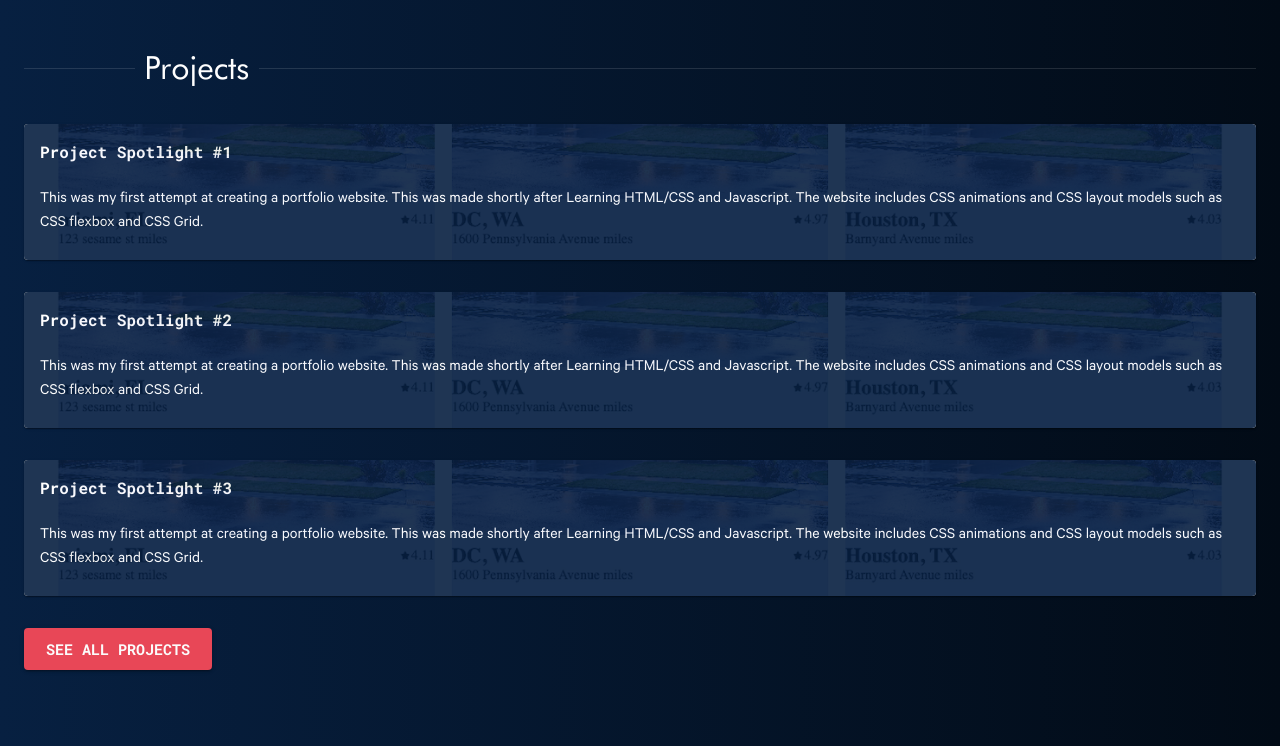
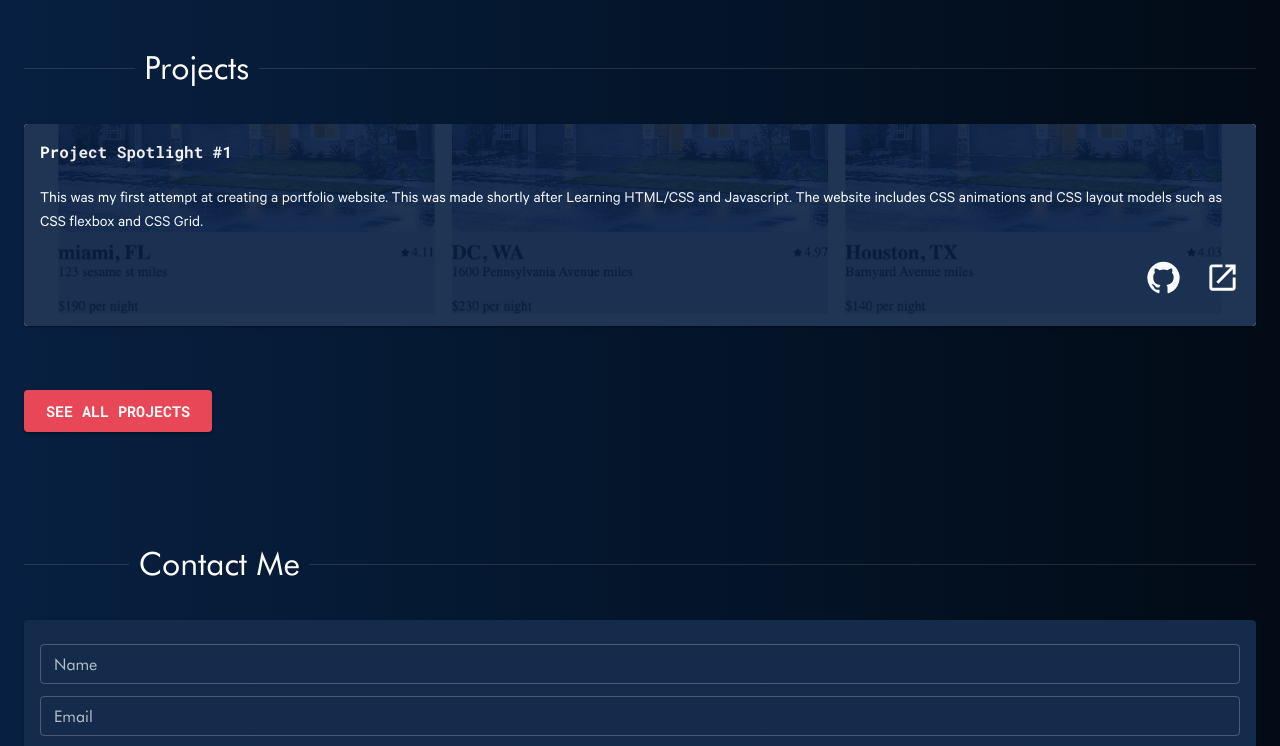
Before and after one commit to mmertune-deprecated-projects/Personal-Portfolio3, a React (Create React App) app: page / in a window 1280 px wide. Shown: the part 1220-1966 px from the top of the page. Built offline with nearby package versions, Linux system fonts and the light colour scheme.

Commit message:
fixed icon size throughout page and added structure to project card

```diff
--- a/src/App.css
+++ b/src/App.css
@@ -16,6 +16,7 @@
 a{
   text-decoration: none;
   color: inherit;
-  width: 100%;
+  width: fit-content;
   height: 100%;
+  /* display: inline; */
 }
--- a/src/components/navbar/Navbar.jsx
+++ b/src/components/navbar/Navbar.jsx
@@ -29,6 +29,7 @@ const Navbar = () => {
       }`}
     >
       <div className="header_leftContainer">
+        <HashLink to="/#hero">
           <SvgIcon
             color="primary"
             sx={{ display: "flex" }}
@@ -36,10 +37,9 @@ const Navbar = () => {
 
             // htmlColor="#5bc2e7"
           >
-          <HashLink to="/#hero">
             <HomeIcon fill="#fefefe" />
+          </SvgIcon>{" "}
         </HashLink>
-        </SvgIcon>
       </div>
       <div>
         <IconButton
@@ -52,7 +52,7 @@ const Navbar = () => {
             zIndex: (customTheme) => customTheme.zIndex.drawer + 1,
           }}
         >
-          <MenuOpen />
+          <MenuOpen fontSize="large" />
         </IconButton>
       </div>
       {overlayActive && (
--- a/src/pages/home/project/Project.jsx
+++ b/src/pages/home/project/Project.jsx
@@ -7,7 +7,9 @@ import {
   Button,
   CardMedia,
   Box,
+  SvgIcon,
 } from "@mui/material";
+import { GitHub, Launch } from "@mui/icons-material";
 import { HashLink } from "react-router-hash-link";
 import seabnbImage from "../../../assets/seabnb.png";
 import { LineBreak } from "../../../components";
@@ -22,13 +24,13 @@ const Project = () => {
       >
         <Divider textAlign="left">Projects</Divider>
       </Typography>
-      <Card sx={{ position: "relative", zIndex: "-20", marginBottom: 4 }}>
+      <Card sx={{ position: "relative", marginBottom: 4 }}>
         <CardMedia
           component="img"
           alt="Picture"
           height="100%"
           image={seabnbImage}
-          sx={{ position: "absolute", top: "0", left: "0", zIndex: "-10" }}
+          sx={{ position: "absolute", top: "0", left: "0", zIndex: "10" }}
         />
         <Box
           sx={{
@@ -36,6 +38,8 @@ const Project = () => {
             height: "100%",
             backgroundColor: "quaternary.main",
             opacity: "0.9",
+            position: "relative",
+            zIndex: "20",
           }}
         >
             <CardContent>
@@ -46,43 +50,34 @@ const Project = () => {
               <Typography variant="body" component="p">
                 This was my first attempt at creating a portfolio website. This
                 was made shortly after Learning HTML/CSS and Javascript. The
-              website includes CSS animations and CSS layout models such as CSS
-              flexbox and CSS Grid.
+                website includes CSS animations and CSS layout models such as
+                CSS flexbox and CSS Grid.
               </Typography>
+              <LineBreak />
+              <div className="project_cardLinks">
+                {/* <SvgIcon
+                  color="primary"
+                  sx={{ display: "flex", marginRight: 2 }}
+                  fill="#fefefe"
+                > */}
+                <HashLink smooth to="/#hero">
+                  <GitHub fontSize="large" />
+                </HashLink>
+                {/* </SvgIcon> */}
+                {/* <SvgIcon
+                  color="primary"
+                  sx={{ display: "flex" }}
+                  fill="#fefefe"
+                > */}
+                <HashLink smooth to="/#hero">
+                  <Launch fontSize="large" />
+                </HashLink>
+              </div>
+              {/* </SvgIcon> */}
             </CardContent>
         </Box>
       </Card>
-      <Card sx={{ position: "relative", zIndex: "-20", marginBottom: 4 }}>
-        <CardMedia
-          component="img"
-          alt="Picture"
-          height="100%"
-          image={seabnbImage}
-          sx={{ position: "absolute", top: "0", left: "0", zIndex: "-10" }}
-        />
-        <Box
-          sx={{
-            width: "100%",
-            height: "100%",
-            backgroundColor: "quaternary.main",
-            opacity: "0.9",
-          }}
-        >
-          <CardContent>
-            <Typography variant="subSectionHeader" component="h3">
-              Project Spotlight #2
-            </Typography>
-            <LineBreak />
-            <Typography variant="body" component="p">
-              This was my first attempt at creating a portfolio website. This
-              was made shortly after Learning HTML/CSS and Javascript. The
-              website includes CSS animations and CSS layout models such as CSS
-              flexbox and CSS Grid.
-            </Typography>
-          </CardContent>
-        </Box>
-      </Card>
-      <Card sx={{ position: "relative", zIndex: "-20" }}>
+      {/* <Card sx={{ position: "relative", zIndex: "-20" }}>
         <CardMedia
           component="img"
           alt="Picture"
@@ -111,7 +106,7 @@ const Project = () => {
             </Typography>
           </CardContent>
         </Box>
-      </Card>
+      </Card> */}
       {/* <Button
         variant="contained"
         color="tertiary"
--- a/src/pages/home/project/project.css
+++ b/src/pages/home/project/project.css
@@ -0,0 +1,8 @@
+.project_cardLinks{
+    display: flex;
+    justify-content: right;
+    align-items: center;
+}
+.project_cardLinks a{
+    margin-left: 24px;
+}
```
Lines whose indentation alone changed are shown as unchanged.
